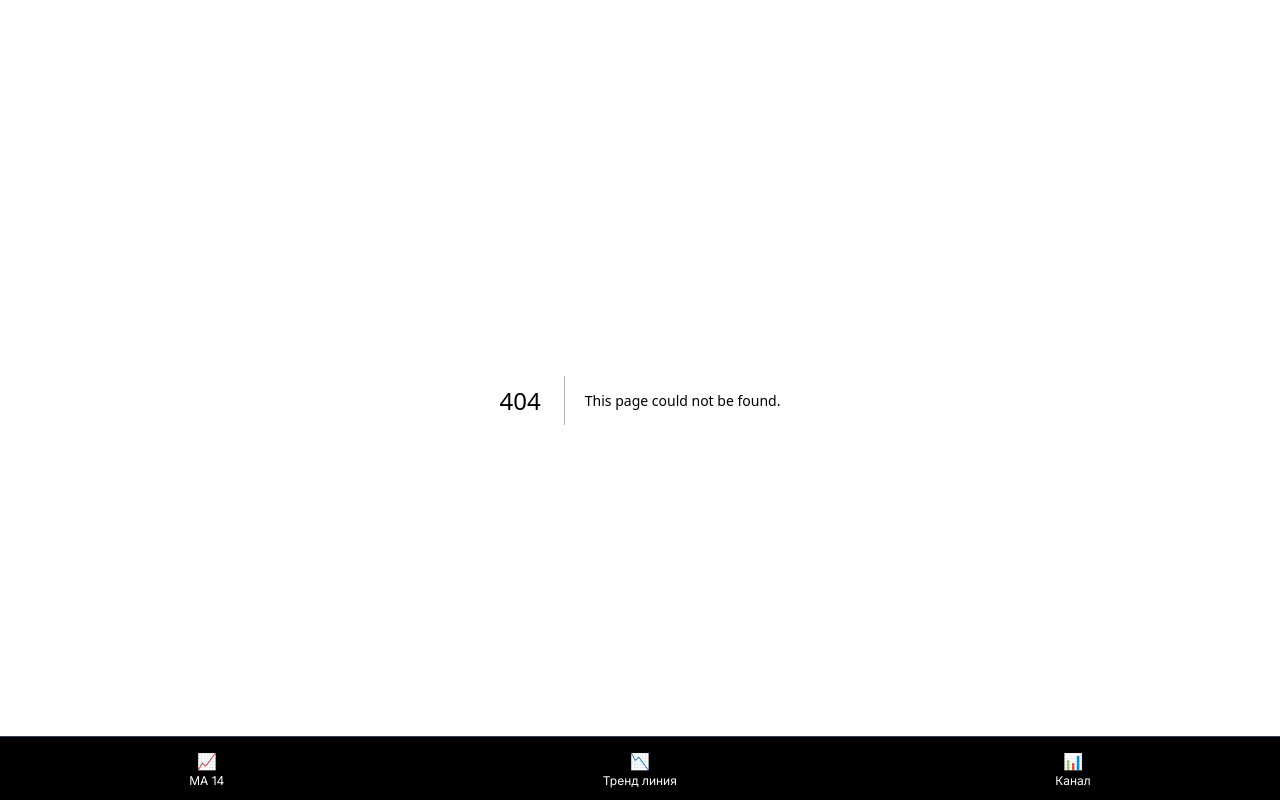
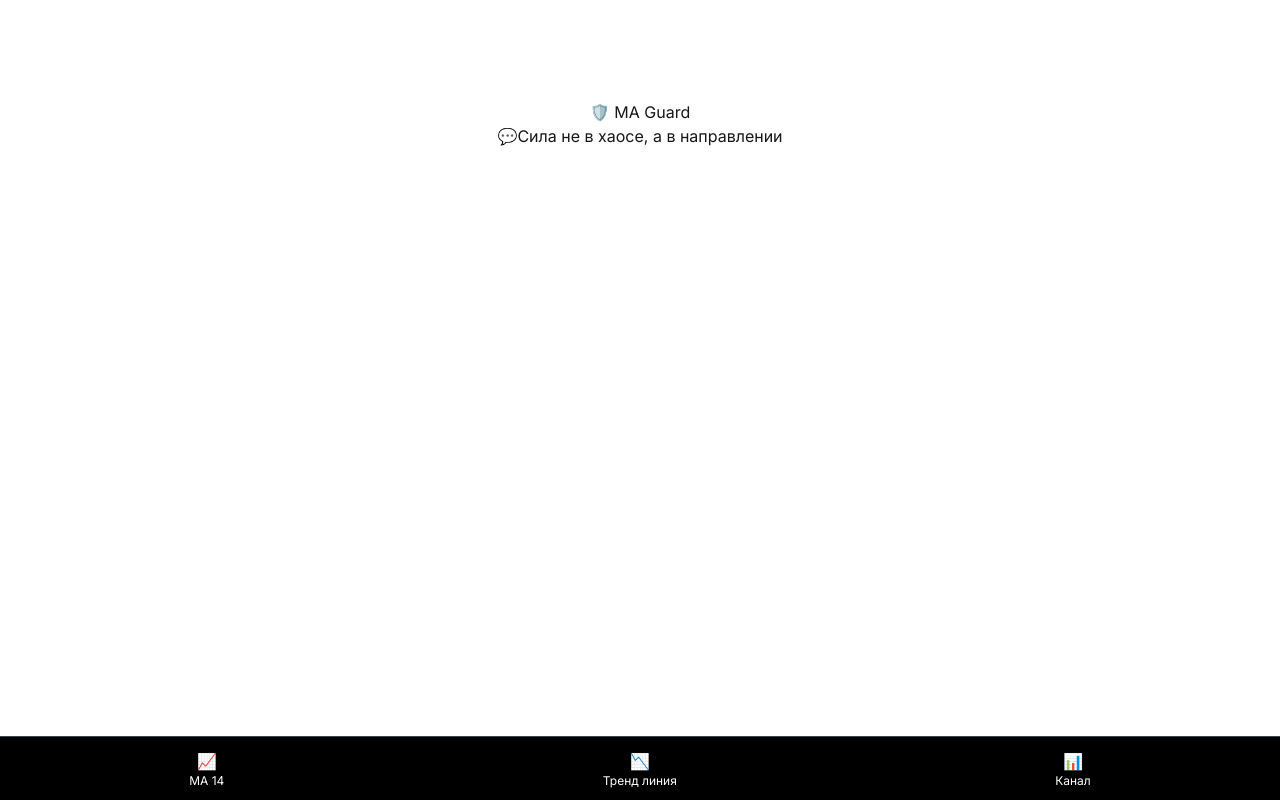
Before and after one commit to TersaaMT/TersaaMT, a Next.js app: page /strategies/ma-guard-bot/page.tsx in a window 1280 px wide. Before the commit this address had no page. Built offline with nearby package versions, Linux system fonts and the light colour scheme.

Commit message:
Добавил кнопку MA Guard

```diff
--- a/page.tsx/page.tsx
+++ b/app/strategies/ma-guard-bot/page.tsx/page.tsx
@@ -2,7 +2,7 @@ export default function MAGuardStrategy() {
   return (
     <main style={{ textAlign: "center", paddingTop: 100 }}>
       <h1>🛡️ MA Guard</h1>
-      <p>Сила не в хаосе, а в направлении</p>
+      <p>💬Сила не в хаосе, а в направлении</p>
     </main>
   );
 }
```
